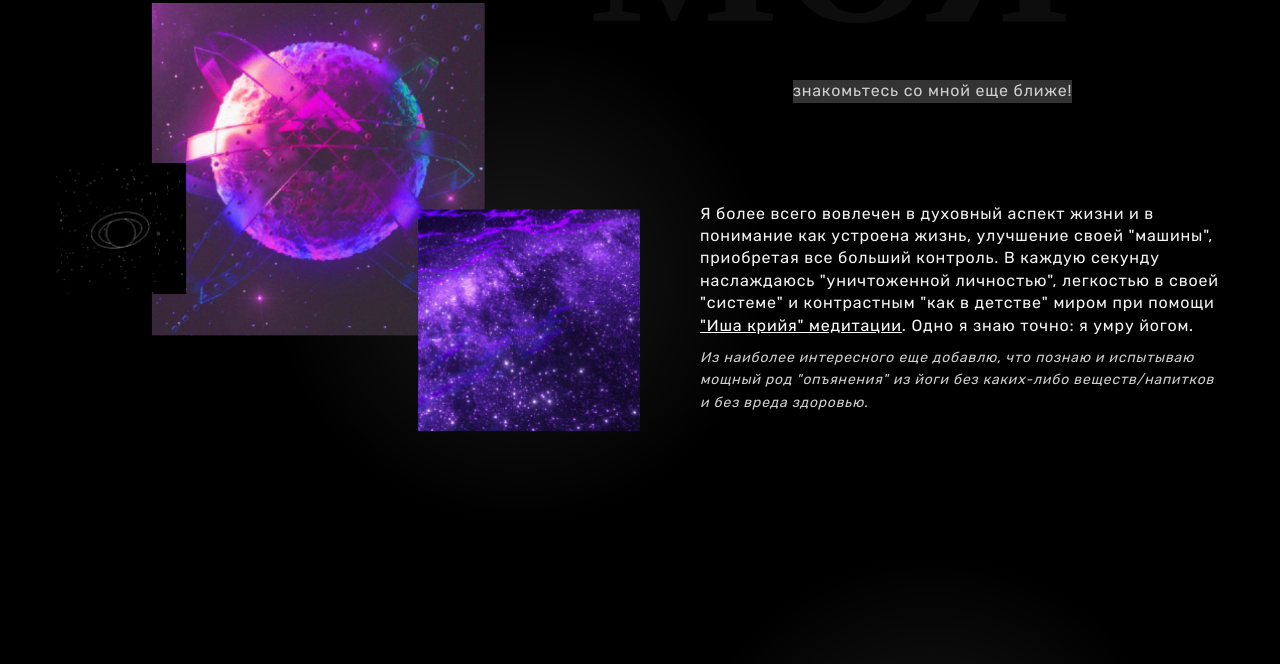
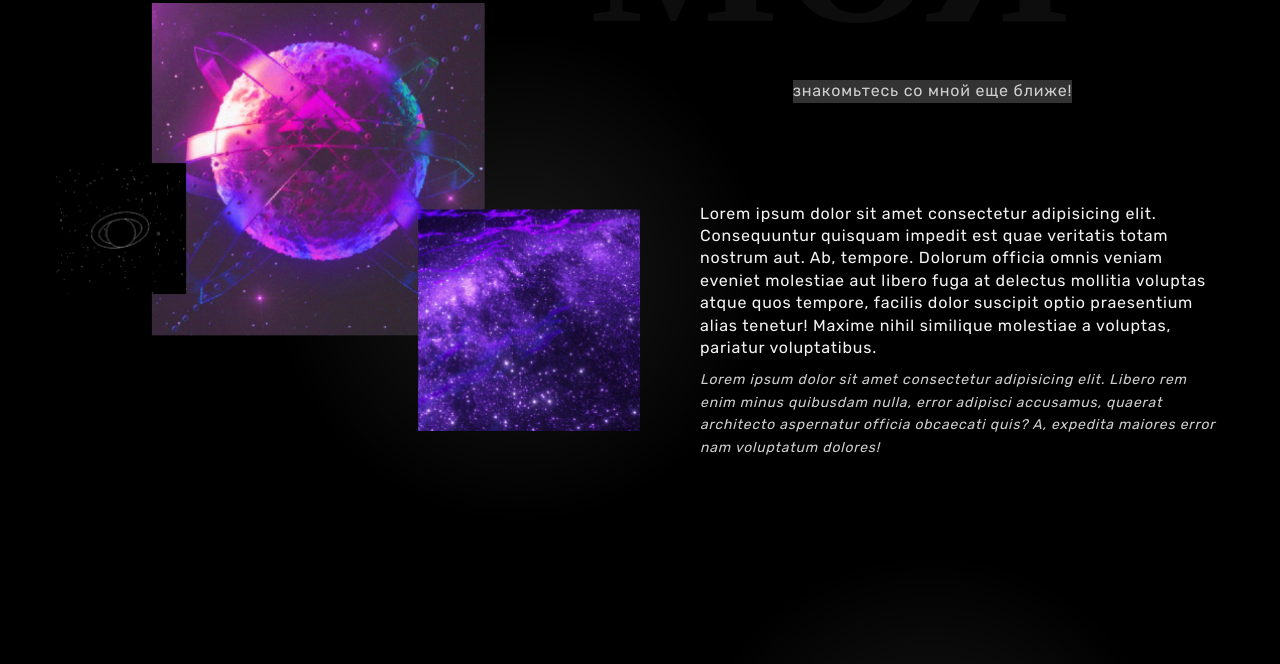
Before and after one commit to ilqapro/firsovdamn, a plain HTML site: page index.html in a window 1280 px wide. Shown: the part 2903-3567 px from the top of the page. Drawn offline with Linux system fonts and the light colour scheme; a web font is replaced by a local one.

Commit message:
Update index.html

```diff
--- a/index.html
+++ b/index.html
@@ -370,8 +370,8 @@
             </p>
           </div>
           <p class="text">
-            Я более всего вовлечен в духовный аспект жизни и в понимание как устроена жизнь, улучшение своей "машины", приобретая все больший контроль. В каждую секунду наслаждаюсь "уничтоженной личностью", легкостью в своей "системе" и контрастным "как в детстве" миром при помощи <a href="https://youtu.be/1VKDQraF82Y">"Иша крийя" медитации</a>. Одно я знаю точно: я умру йогом.
-            <em>Из наиболее интересного еще добавлю, что познаю и испытываю мощный род "опъянения" из йоги без каких-либо веществ/напитков и без вреда здоровью.</em>
+            Lorem ipsum dolor sit amet consectetur adipisicing elit. Consequuntur quisquam impedit est quae veritatis totam nostrum aut. Ab, tempore. Dolorum officia omnis veniam eveniet molestiae aut libero fuga at delectus mollitia voluptas atque quos tempore, facilis dolor suscipit optio praesentium alias tenetur! Maxime nihil similique molestiae a voluptas, pariatur voluptatibus.
+            <em>Lorem ipsum dolor sit amet consectetur adipisicing elit. Libero rem enim minus quibusdam nulla, error adipisci accusamus, quaerat architecto aspernatur officia obcaecati quis? A, expedita maiores error nam voluptatum dolores!</em>
           </p>
         </div>
       </div>
```
